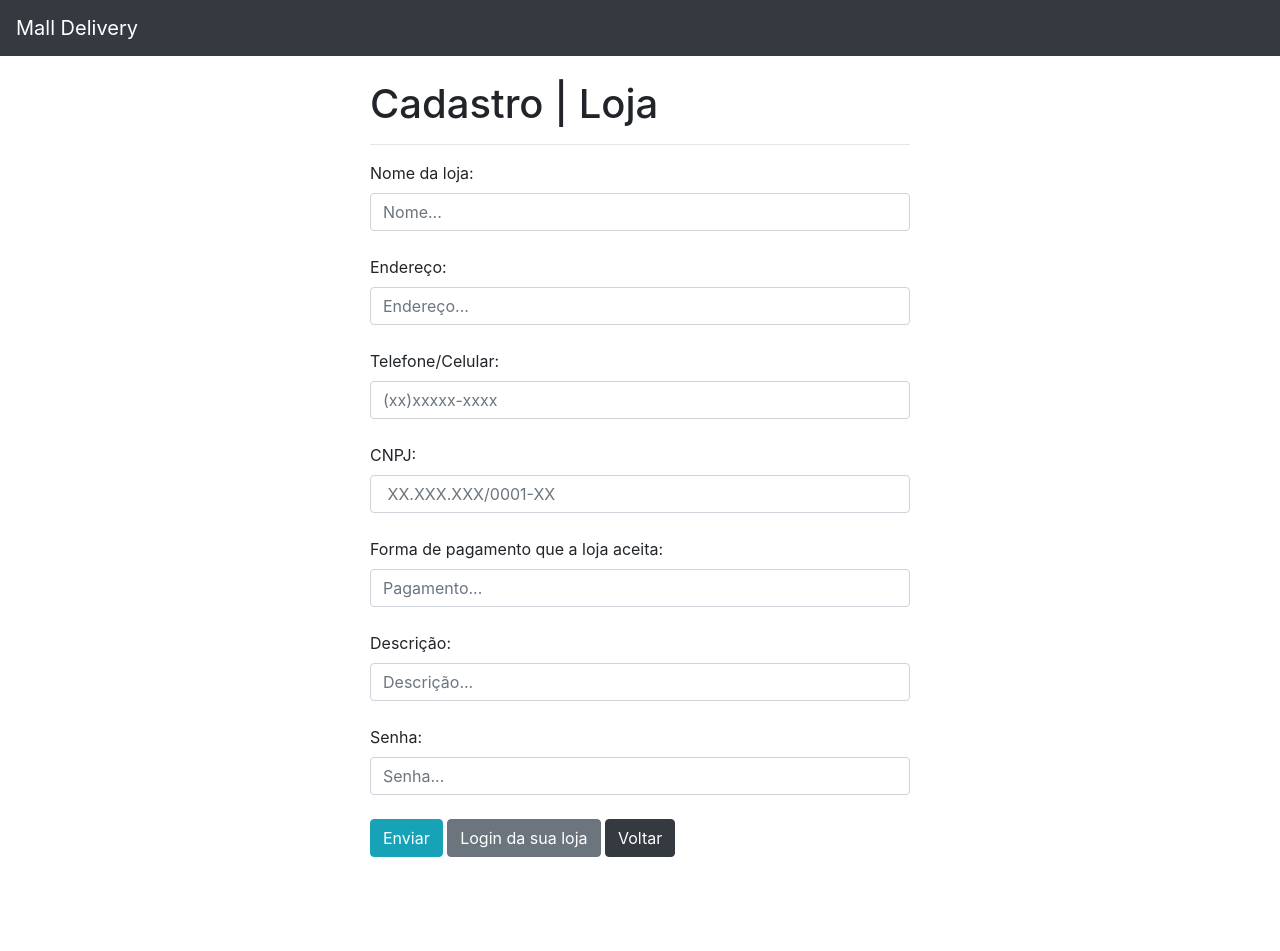
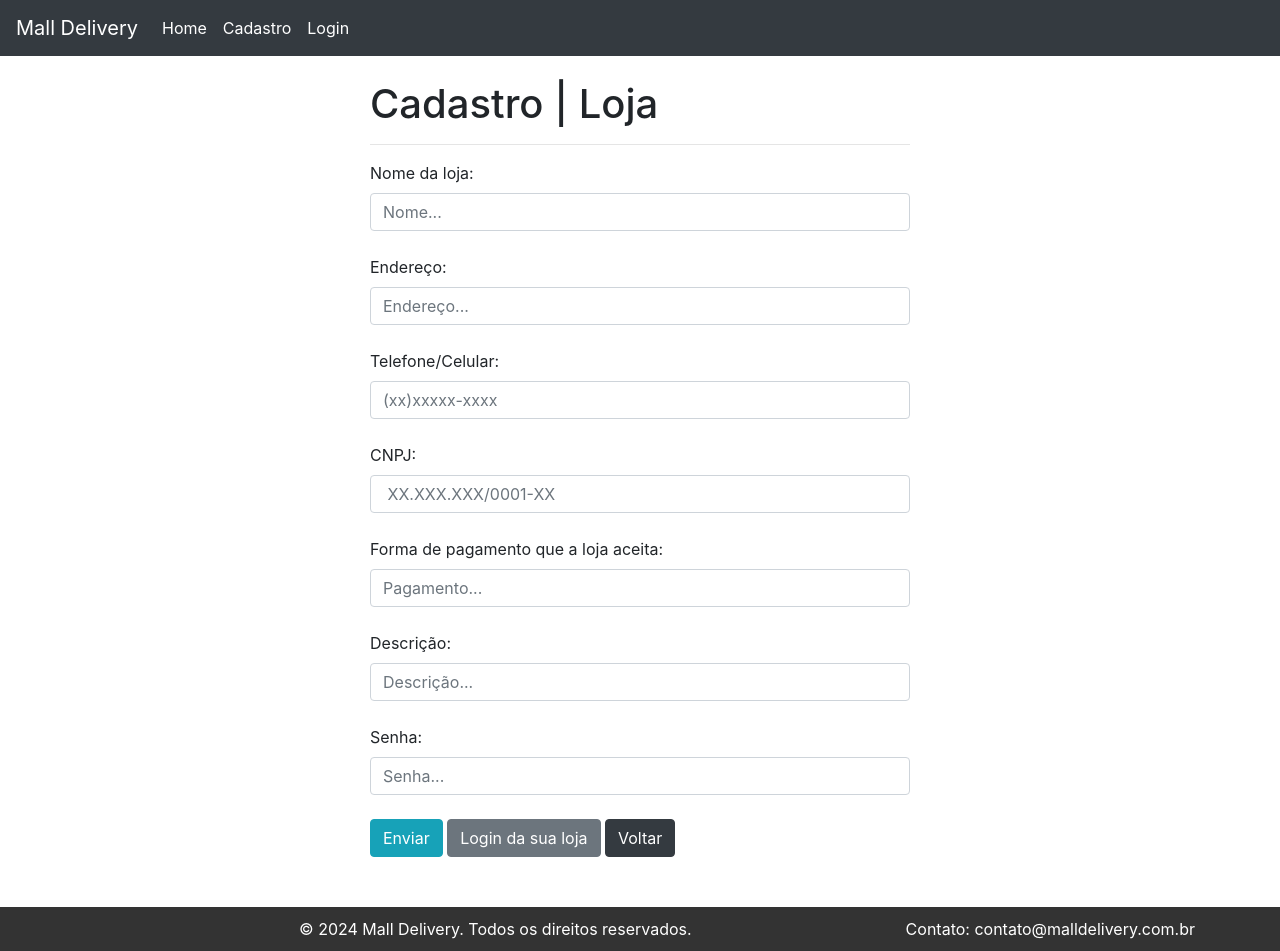
Before and after one commit to isabellavieira/2024.1_Fivel_MallDelivery, a Django app: page /cadastramento/cadastrar_lojas/ in a window 1280 px wide. Run offline with Django 5.2, Linux system fonts and the light colour scheme.

Commit message:
10/06 15:57

```diff
--- a/Projeto_Cadastramento/cadastramento/urls.py
+++ b/Projeto_Cadastramento/cadastramento/urls.py
@@ -23,4 +23,7 @@ urlpatterns = [
 
     path('loja_em_analise/', views.loja_em_analise, name='loja_em_analise'),
     path('verificar_status_loja/<int:loja_id>/', views.verificar_status_loja, name='verificar_status_loja'),
+
+    path('', views.feed_geral, name='home'),
+
 ]
--- a/Projeto_Cadastramento/cadastramento/views.py
+++ b/Projeto_Cadastramento/cadastramento/views.py
@@ -132,3 +132,13 @@ def verificar_status_loja(loja_id):
 def loja_em_analise(request):
     loja_id = request.session.get('loja_id')
     return render(request, 'loja_em_analise.html', {'loja_id': loja_id})
+
+
+def feed_geral(request):
+    query = request.GET.get('q', '')
+    if query:
+        produtos = Produtos.objects.filter(nome__icontains=query)
+    else:
+        produtos = Produtos.objects.all()
+
+    return render(request, 'inicio.html', {'produtos': produtos})
--- a/Projeto_Cadastramento/templates/base.html
+++ b/Projeto_Cadastramento/templates/base.html
@@ -1,5 +1,5 @@
 <!doctype html>
-<html lang="pt-BR">
+<html lang="pt-BR" style="height: 100%;">
 <head>
     <!-- Required meta tags -->
     <meta charset="utf-8">
@@ -8,16 +8,67 @@
     <!-- Bootstrap CSS -->
     <link rel="stylesheet" href="https://cdn.jsdelivr.net/npm/bootstrap@4.6.2/dist/css/bootstrap.min.css">
 
-        {% block 'head' %} {% endblock  %}
-        <title>{% block 'titulo' %} {% endblock  %}</title>
+    {% block 'head' %}{% endblock %}
+    <title>{% block 'titulo' %}{% endblock %}</title>
+
+    <style>
+        body, html {
+            height: 100%;
+            margin: 0;
+            display: flex;
+            flex-direction: column;
+        }
+        .content {
+            flex: 1;
+            display: flex;
+            flex-direction: column;
+            overflow: auto;
+        }
+        footer {
+            background-color: #333;
+            color: white;
+            text-align: center;
+            padding: 10px;
+            width: 100%;
+        }
+        .button-container {
+            margin-bottom: 50px; /* Ajuste este valor conforme necessário para criar espaço suficiente */
+        }
+    </style>
 </head>
 <body>
-
-        <nav class="navbar navbar-dark bg-dark">
+    <nav class="navbar navbar-expand-lg navbar-dark bg-dark">
         <a class="navbar-brand" href="../../">Mall Delivery</a>
+        <button class="navbar-toggler" type="button" data-toggle="collapse" data-target="#navbarTogglerDemo01" aria-controls="navbarTogglerDemo01" aria-expanded="false" aria-label="Toggle navigation">
+            <span class="navbar-toggler-icon"></span>
+        </button>
+        <div class="collapse navbar-collapse" id="navbarTogglerDemo01">
+            <ul class="navbar-nav mr-auto mt-2 mt-lg-0">
+                <li class="nav-item active">
+                    <a class="nav-link" href="../../">Home <span class="sr-only">(current)</span></a>
+                </li>
+                <li class="nav-item active">
+                    <a class="nav-link" href="../../cadastramento/cadastrar_lojistas/">Cadastro</a>
+                </li>
+                <li class="nav-item active">
+                    <a class="nav-link" href="../../cadastramento/login_lojistas/">Login</a>
+                </li>
+            </ul>
+        </div>
     </nav>
 
-        {% block 'conteudo' %} {% endblock  %}
+    <div class="content">
+        <div class="button-container">
+            {% block 'conteudo' %}{% endblock %}
+        </div>
+    </div>
+
+    <footer>
+        <div class="container">
+            <span>© 2024 Mall Delivery. Todos os direitos reservados.</span>
+            <span style="float: right;">Contato: contato@malldelivery.com.br</span>
+        </div>
+    </footer>
 
     <script src="https://cdn.jsdelivr.net/npm/jquery@3.5.1/dist/jquery.slim.min.js"></script>
     <script src="https://cdn.jsdelivr.net/npm/bootstrap@4.6.2/dist/js/bootstrap.bundle.min.js"></script>
```
Also changed, not shown: Projeto_Cadastramento/feed/views.py (+0 -10 lines). Lines whose indentation alone changed are shown as unchanged.
